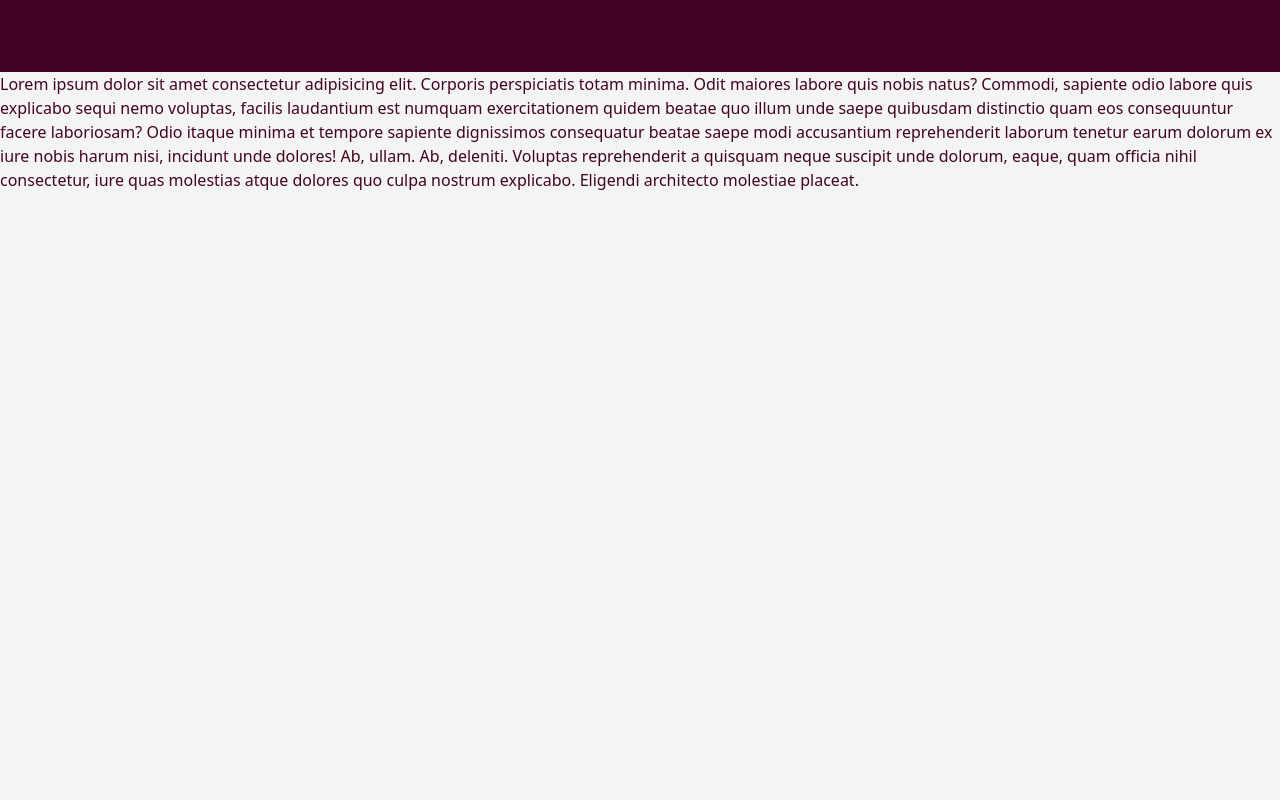
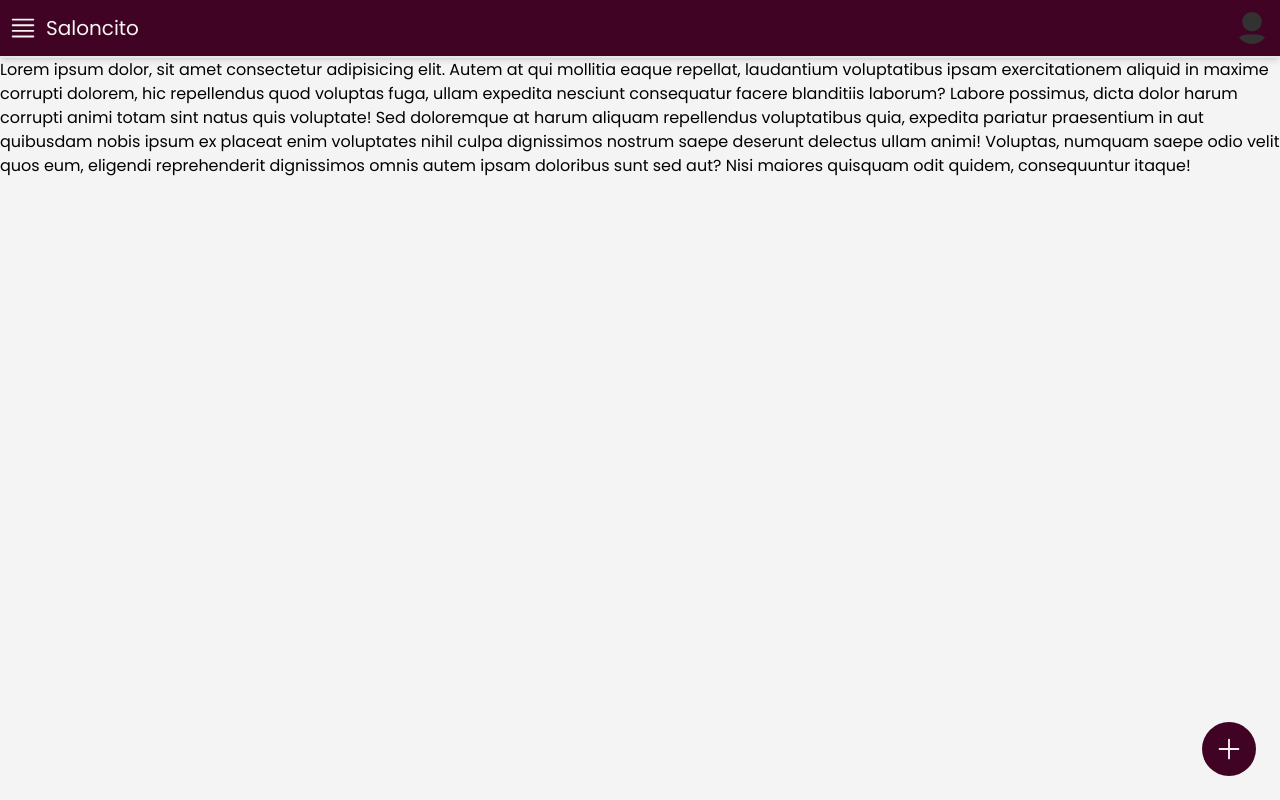
Before and after one commit to ErickCastroo/saloncito_ui, a React (Vite) app: page / in a window 1280 px wide. Built offline with nearby package versions, Linux system fonts and the light colour scheme.

Commit message:
add: pfp by default, header to layout, button to add and join to a class

```diff
--- /dev/null
+++ b/src/components/Layout/components/ClassButton.tsx
@@ -0,0 +1,14 @@
+import { HiOutlinePlus } from 'react-icons/hi2'
+
+function ClassButton() {
+  return (
+    <button
+      type='button'
+      className='bg-secondary text-secondary absolute bottom-0 right-0 rounded-full text-3xl p-3 mb-6 mr-6'
+    >
+      <HiOutlinePlus />
+    </button>
+  )
+}
+
+export { ClassButton }
--- /dev/null
+++ b/src/components/Layout/components/Header.tsx
@@ -0,0 +1,30 @@
+import { HiOutlineBars4 } from 'react-icons/hi2'
+
+import defaultPfp from '@/assets/images/default-pfp.png'
+
+function Header() {
+  return (
+    <header className='bg-secondary text-secondary min-w-screen flex justify-between items-center border-b-2 shadow-md p-2'>
+      <div className='flex items-center'>
+        <button
+          type='button'
+          className='text-3xl mr-2'
+        >
+          <HiOutlineBars4 />
+        </button>
+        <h1 className='text-xl'>
+          Saloncito
+        </h1>
+      </div>
+      <figure className='p-1'>
+        <img
+          src={defaultPfp}
+          alt='Profile picture'
+          className='w-8 h-8 rounded-full'
+        />
+      </figure>
+    </header>
+  )
+}
+
+export { Header }
--- a/src/components/Layout/index.tsx
+++ b/src/components/Layout/index.tsx
@@ -1,3 +1,6 @@
+import { Header } from '@/components/Layout/components/Header'
+import { ClassButton } from '@/components/Layout/components/ClassButton'
+
 type LayoutProps = {
   children: React.ReactNode
 }
@@ -7,7 +10,11 @@ function Layout({
 }: LayoutProps) {
   return (
     <div className='min-h-screen bg'>
-      {children}
+      <Header />
+      <main className='w-full flex flex-col text-pretty'>
+        {children}
+      </main>
+      <ClassButton />
     </div>
   )
 }
--- a/src/index.css
+++ b/src/index.css
@@ -1,3 +1,5 @@
+@import url('https://fonts.googleapis.com/css2?family=Poppins:ital,wght@0,100;0,200;0,300;0,400;0,500;0,600;0,700;0,800;0,900;1,100;1,200;1,300;1,400;1,500;1,600;1,700;1,800;1,900&display=swap');
+
 @tailwind base;
 @tailwind components;
 @tailwind utilities;
@@ -11,6 +13,12 @@
   --color-senary: #960E53;
 }
 
+* {
+  font-family: "Poppins", sans-serif;
+  font-weight: 400;
+  font-style: normal
+}
+
 .bg {
   background-color: var(--color-primary);
 }
@@ -22,3 +30,7 @@
 .text {
   color: var(--color-quinary);
 }
+
+.text-secondary {
+  color: var(--color-primary);
+}
--- a/src/modules/home/ui/pages/Home.tsx
+++ b/src/modules/home/ui/pages/Home.tsx
@@ -1,10 +1,7 @@
 function Home() {
   return (
-    <div className='text'>
-      <p className='bg-[#410324]'>
-        Lorem ipsum dolor, sit amet consectetur adipisicing elit. Amet minima dolor excepturi sint enim magni, quas provident vitae omnis. Quos dignissimos dolorum neque reprehenderit delectus animi illum aut. Ea vero, eveniet cumque est incidunt, vitae omnis, corrupti tempore nostrum quas voluptates modi aut. Sunt beatae ea eum eos quis facere, officiis dolore, quos, itaque odio tenetur ab impedit architecto ipsum.
-      </p>
-      Lorem ipsum dolor sit amet consectetur adipisicing elit. Corporis perspiciatis totam minima. Odit maiores labore quis nobis natus? Commodi, sapiente odio labore quis explicabo sequi nemo voluptas, facilis laudantium est numquam exercitationem quidem beatae quo illum unde saepe quibusdam distinctio quam eos consequuntur facere laboriosam? Odio itaque minima et tempore sapiente dignissimos consequatur beatae saepe modi accusantium reprehenderit laborum tenetur earum dolorum ex iure nobis harum nisi, incidunt unde dolores! Ab, ullam. Ab, deleniti. Voluptas reprehenderit a quisquam neque suscipit unde dolorum, eaque, quam officia nihil consectetur, iure quas molestias atque dolores quo culpa nostrum explicabo. Eligendi architecto molestiae placeat.
+    <div>
+      Lorem ipsum dolor, sit amet consectetur adipisicing elit. Autem at qui mollitia eaque repellat, laudantium voluptatibus ipsam exercitationem aliquid in maxime corrupti dolorem, hic repellendus quod voluptas fuga, ullam expedita nesciunt consequatur facere blanditiis laborum? Labore possimus, dicta dolor harum corrupti animi totam sint natus quis voluptate! Sed doloremque at harum aliquam repellendus voluptatibus quia, expedita pariatur praesentium in aut quibusdam nobis ipsum ex placeat enim voluptates nihil culpa dignissimos nostrum saepe deserunt delectus ullam animi! Voluptas, numquam saepe odio velit quos eum, eligendi reprehenderit dignissimos omnis autem ipsam doloribus sunt sed aut? Nisi maiores quisquam odit quidem, consequuntur itaque!
     </div>
   )
 }
```
Also changed, not shown: src/assets/images/default-pfp.png (added).
